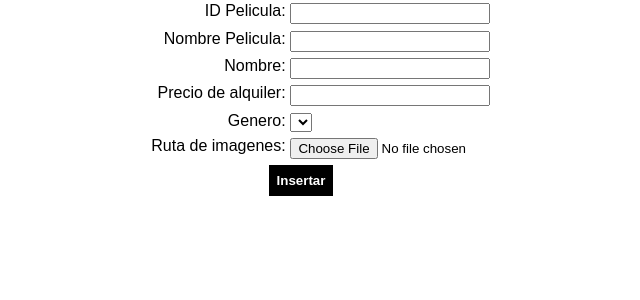
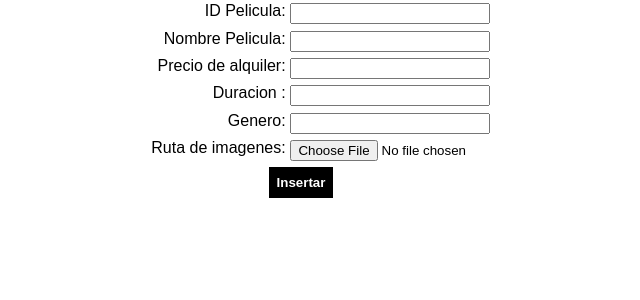
Before and after one commit to amirghin/videoclub, a PHP site: page /i_peliculas.php in a window 1280 px wide. Shown: the top 300 px of the page, without its empty margins (339-979 px from the left). Run offline with PHP 8.4, Linux system fonts and the light colour scheme; lists and menus that the app fills with data are empty.

Commit message:
Insert de películas
Falta arreglar lo del ftp_upload

```diff
--- a/css/estilos.css
+++ b/css/estilos.css
@@ -54,6 +54,7 @@ a{
     display: block;
 }
 
+
 .error{
   color: #ff0033;
   padding: 0.3em 0;
@@ -81,6 +82,11 @@ a{
 	border: none;
 	padding: 0.6em;
 	font-weight: bold;
+}
+
+.filas input.button:hover{
+	background-color: #3a2424;
+	cursor: pointer;
 }
 
 .estilos_form{
@@ -122,7 +128,7 @@ a{
 .login_section form{
   overflow: hidden;
   float: right;
-  width: 35%;
+  width: 39%;
 }
 
 .login{
@@ -155,7 +161,7 @@ a{
 }
 
 .login .filas.buttons{
-
+	width: 23%;
 }
 
 .login input.button{
--- a/ftpupload.php
+++ b/ftpupload.php
@@ -16,7 +16,7 @@
 
   if (in_array($_FILES['ruta_imagenes']['type'],$mime_types)) { //hay q poner q lo q se matchee es el type
     //subir el ruta_imagenes  2
-    $ftpuser = "anonymous";
+    $ftpuser = "daemon";
     $ftppass = "";
     $ftppath = "127.0.0.1";
     if ($tmpname != "") {//3
--- a/i_peliculas.php
+++ b/i_peliculas.php
@@ -1,10 +1,36 @@
 <?php
-	if ((isset($_POST['ruta_imagenes']))){
-		include_once "ftpupload.php";
+
+$mensaje = "";
+$id_pelicula = "";
+$nombre_pelicula = "";
+$precio_alquiler = "";
+$genero = "";
+$duracion = "";
+$ruta_imagenes = "";
+
+require_once "conexion.php";
+require_once "peliculas.php";
+
+if ((isset($_POST['ruta_imagenes']))){
+	//include_once "ftpupload.php";
+}
+
+if(isset($_POST["id_pelicula"], $_POST["nombre_pelicula"], $_POST["precio_alquiler"], $_POST["genero"], $_POST["ruta_imagenes"],  $_POST["duracion"])){
+	try{
+		$peliculas = new peliculas;
+		$id_pelicula = $_POST["id_pelicula"];
+		$nombre_pelicula = $_POST["nombre_pelicula"];
+		$precio_alquiler = $_POST["precio_alquiler"];
+		$genero = $_POST["genero"];
+		$ruta_imagenes = $_POST["ruta_imagenes"];
+		$duracion = $_POST["duracion"];
+		$peliculas -> insertar_peliculas($id_pelicula,$nombre_pelicula,$precio_alquiler,$genero,$ruta_imagenes,$duracion,$conexion);
+	}catch (Exception $e){
+			$mensaje = $e->GetMessage();
 	}
-	$mensaje = "";
-	require_once("conexion.php");
-	require_once("peliculas.php");
+
+}
+
 ?>
 
 <!DOCTYPE html>
@@ -12,12 +38,13 @@
 <head>
 	<title>Sistema de Manejo de VideoClub</title>
     <link rel="stylesheet" type="text/css" href="css/estilos.css">
-
+	<script src="js/jquery-2.1.3.min.js"></script>
+	<script src="js/videoclub.js"></script>
 </head>
 
 <body>
 	<section class="estilos_form">
-		<form method="POST" enctype="multipart/form-data" action="">
+		<form method="POST" enctype="multipart/form-data" action="i_peliculas.php">
 			<fieldset class="insertar_peliculas">
 				<div class="filas">
 			    	<label for="nombre">ID Pelicula: </label>
@@ -27,26 +54,29 @@
 			    	<label for="nombre">Nombre Pelicula: </label>
 			    	<input type="text" name="nombre_pelicula" id="nombre_pelicula">
 			    </div>
-			    <div class="filas">
-			    	<label for="nombre_pelicula">Nombre: </label>
-			    	<input type="text" name="nombre_pelicula" id="nombre_pelicula">
-				</div>
+
 				<div class="filas">
 					<label for="precio_alquiler">Precio de alquiler:</label>
 					<input type="text" nombre="precio_alquiler">
 				</div>
 				<div class="filas">
+					<label for="duracion">Duracion :</label>
+					<input type="text" nombre="duracion">
+				</div>
+				<div class="filas">
 					<label for="genero">Genero:</label>
-					<select name="genero" id=""></select>
-					<!-- TODO llenar con dropdown de genero-->
+					<!--<select name="genero" id=""></select><!-- TODO llenar con dropdown de genero-->
+					<input type="text" name="genero">
 				</div>
 				<div class="filas">
 					<label for="ruta_imagenes">Ruta de imagenes: </label>
 					<input type="file" name="ruta_imagenes"/>
 				</div>
 				<div class="filas">
-			    	<input type="submit" value="Insertar" class="button" id="crear_peliculas">
+			    	<input type="submit" value="Insertar" class="button" id="">
 			    	<input type="hidden" name="action" value="upload" />
+			    				    	<?php echo $mensaje?>
+
 
 			    </div>
 			</fieldset>
--- a/js/videoclub.js
+++ b/js/videoclub.js
@@ -96,10 +96,11 @@ $(function(){
         data: genero
         })
         .success(function( msg ) {
-        alert( "se inserto el genero");
+        alert( "se inserto la pelicula");
         limpiar_campos();
         });
     });
+
 
 
 
--- a/peliculas.php
+++ b/peliculas.php
@@ -32,7 +32,27 @@ function llenar_dropdown(){
 	}
 }
 
-function insertar_peliculas(){}
+function insertar_peliculas($id_pelicula,$nombre_pelicula,$precio_alquiler,$genero,$ruta_imagenes,$duracion,$conexion){
+	try{
+
+		$insert = "INSERT INTO peliculas (id_pelicula, nombre, precio_alquiler, generos_id_genero, ruta_imagenes, duracion, usuario_creacion, fecha_creacion, usuario_modificacion, fecha_modificacion)
+				VALUES ({$id_pelicula}, '{$nombre}', {$precio_alquiler}, {$generos}, '{$ruta_imagenes}', {$duracion},'system', CURDATE(), 'system', CURDATE())";
+
+		$resultado = mysqli_query($conexion, $insert);
+
+		if(!$resultado){
+			throw new Exception("Error al insertar pelicula");
+		}else{
+			echo "hola".$resultado;
+			$this->mensaje = "Se inserto con exito la pelicula";
+	}
+
+	}catch(Exception $e){
+		$this->mensaje = $e->GetMessage();
+		//echo json_encode($this->mensaje -> "Exception occurred: ".$e->getMessage());
+
+	}
+}
 
 
 ?>
```
Also changed, not shown: generos.php (+20 -0 lines), llenar_dropdown_generos.php (added, +10 -0 lines).
